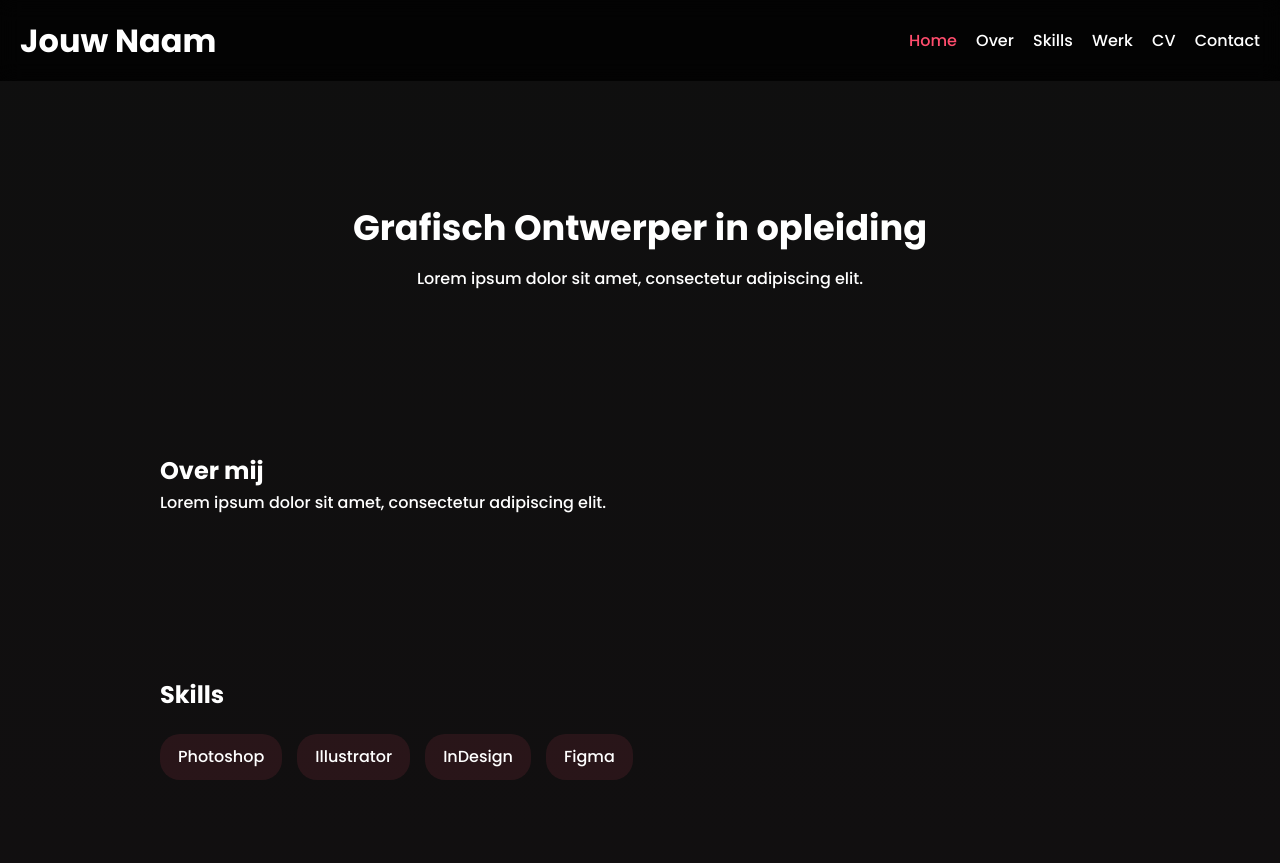
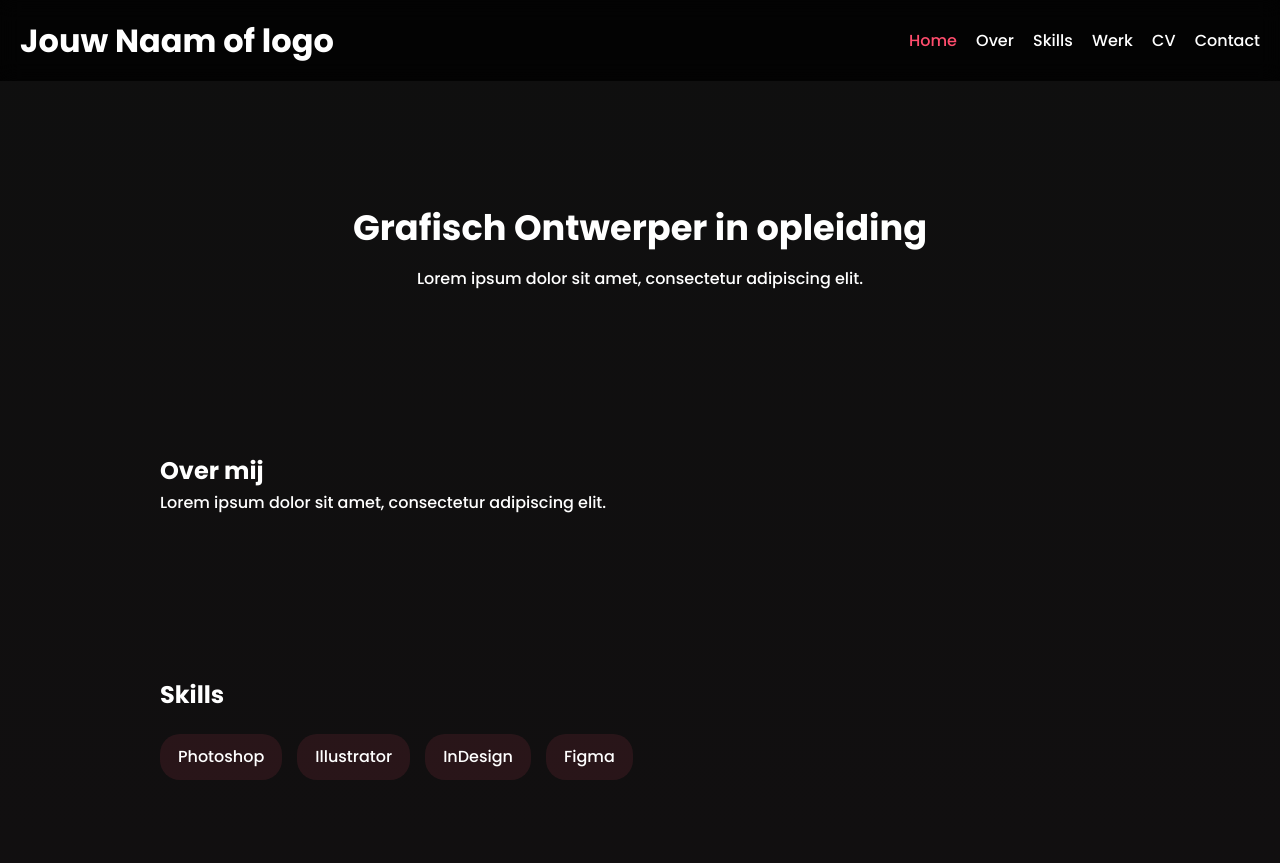
Before and after one commit to Kjento-Lauwers/KaoriSiteVoorstel, a plain HTML site: page index.html in a window 1280 px wide. Shown: the top 863 px of the page. Drawn offline with Linux system fonts and the light colour scheme.

Commit message:
Update index.html

```diff
--- a/index.html
+++ b/index.html
@@ -10,7 +10,7 @@
 <body>
 
 <header>
-    <h1>Jouw Naam</h1>
+    <h1>Jouw Naam of logo</h1>
 
     <div class="menu-toggle" id="menu-toggle">☰</div>
 
```
